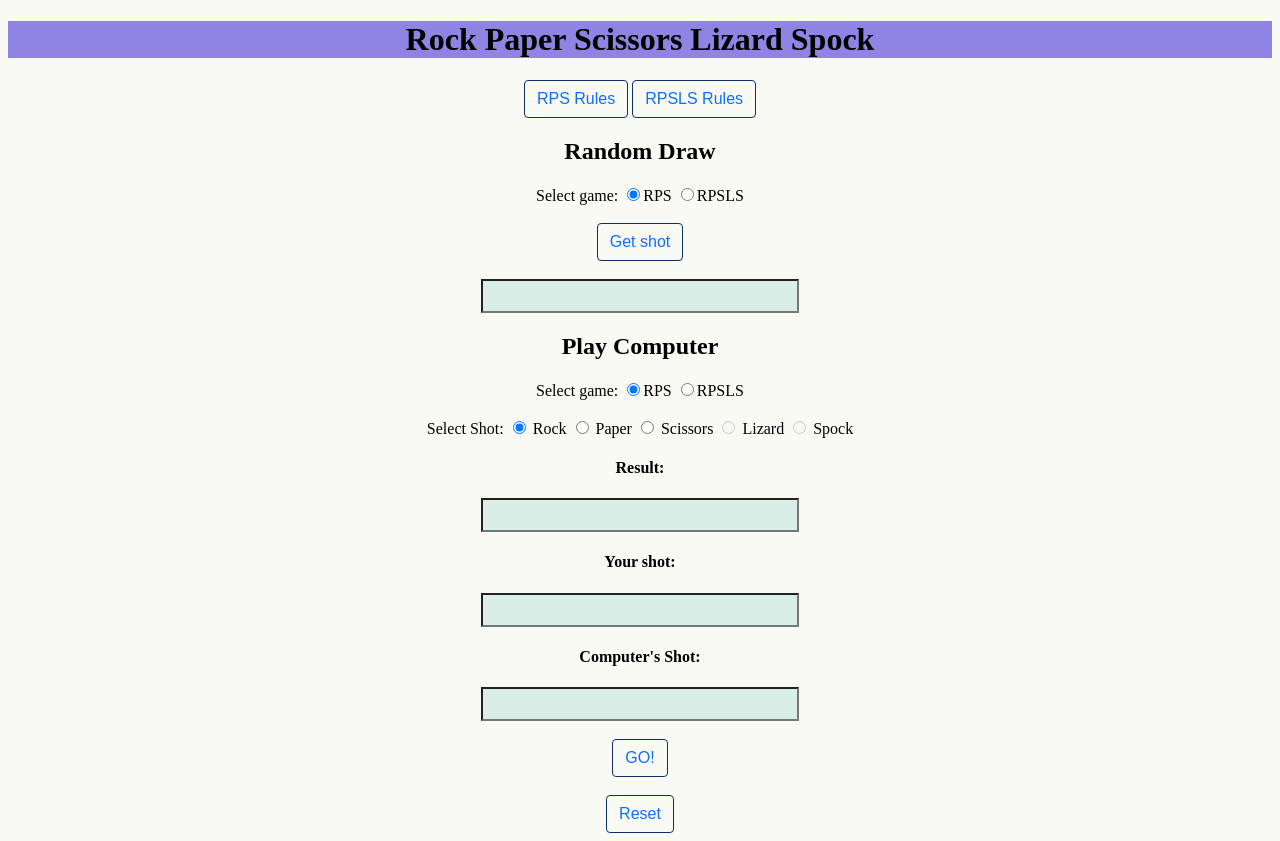
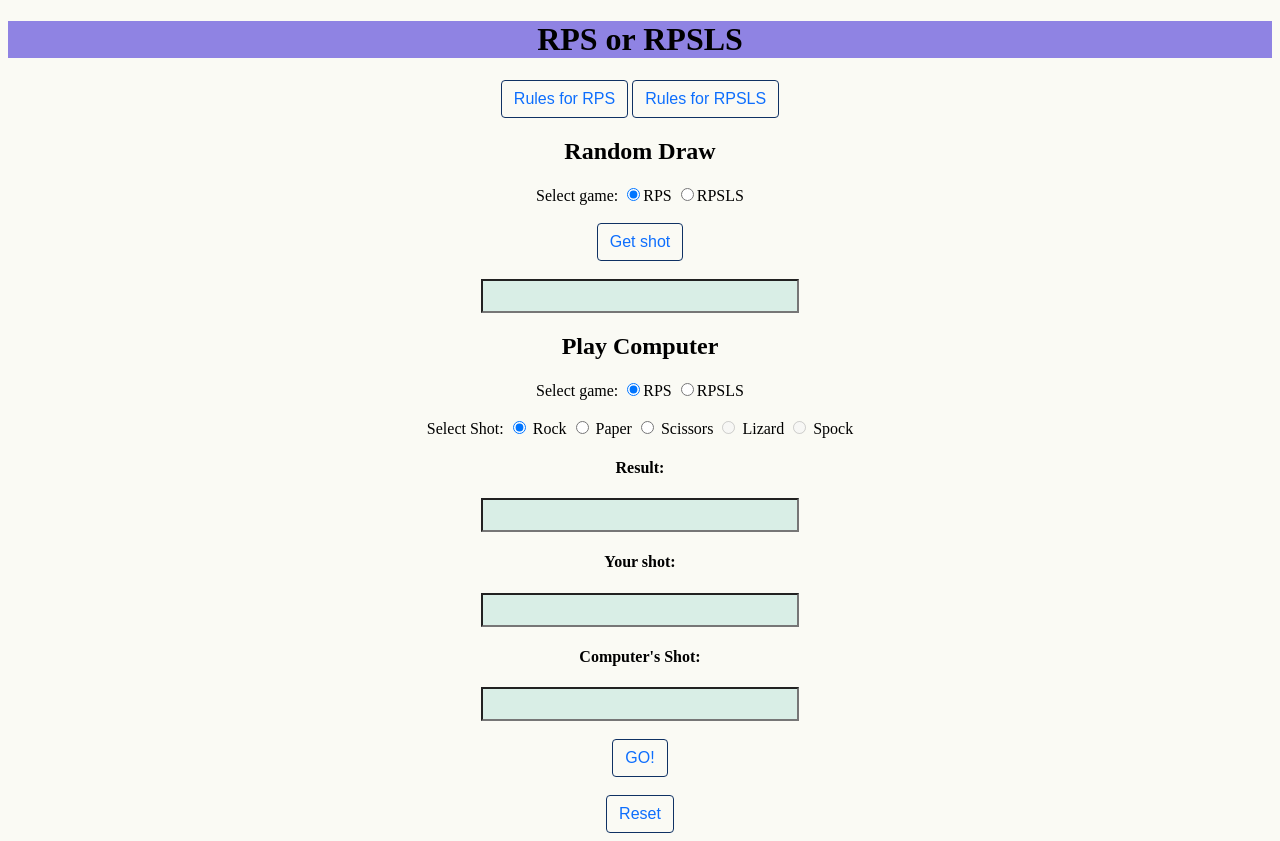
Before and after one commit to comp426-2023-spring/e02-alexz957unc, a website: page public/index.html in a window 1280 px wide. Drawn offline with Linux system fonts and the light colour scheme.

Commit message:
Changed names for html

```diff
--- a/public/index.html
+++ b/public/index.html
@@ -10,10 +10,10 @@
     <body id="body" onload="setLS()">
     <!-- Your interface markup goes here -->
     <!-- For interface examples, look in the `/examples/` directory in the root of your starter code repo. -->
-        <h1 id="gameTitle">Rock Paper Scissors Lizard Spock</h1>
+        <h1 id="gameTitle">RPS or RPSLS</h1>
         <div>
-            <button class="button" type="button" onclick="helpRPS()">RPS Rules</button>
-            <button class="button" type="button" onclick="helpRPSLS()">RPSLS Rules</button>
+            <button class="button" type="button" onclick="helpRPS()">Rules for RPS</button>
+            <button class="button" type="button" onclick="helpRPSLS()">Rules for RPSLS</button>
         </div>
         <div>
             <h2>Random Draw</h2>
```
